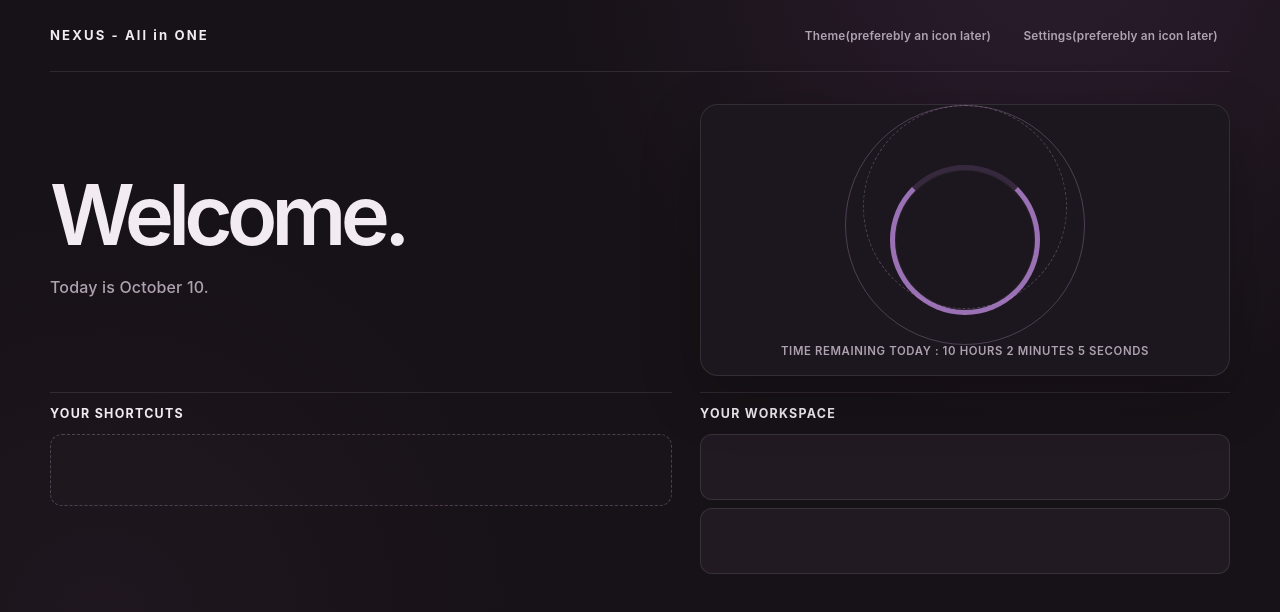
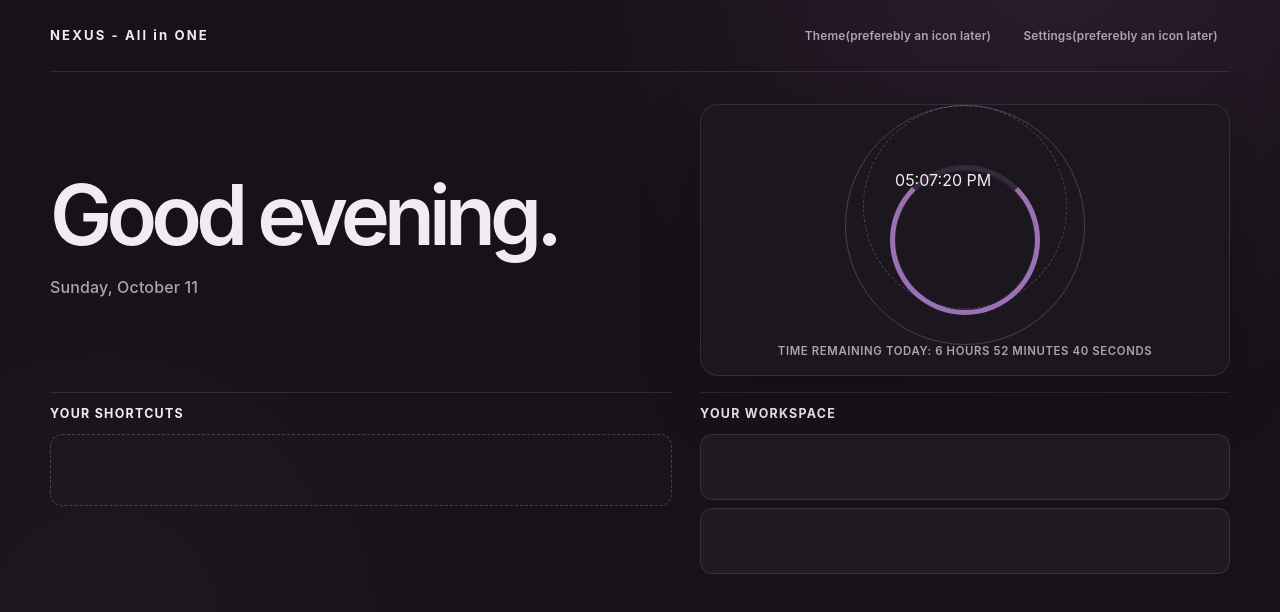
Before and after one commit to Aarjal/Nexus, a website built with Vite: page index.html in a window 1280 px wide. Built offline with nearby package versions, Linux system fonts and the light colour scheme.

Commit message:
added JS for clock and time

```diff
--- a/index.html
+++ b/index.html
@@ -3,7 +3,7 @@
   <head>
     <meta charset="UTF-8" />
     <link rel="icon" type="image/svg+xml" href="/favicon.svg" />
-    <link rel="stylesheet" href="src/style.css" />
+    <!-- <link rel="stylesheet" href="src/style.css" /> -->
     <meta name="viewport" content="width=device-width, initial-scale=1.0" />
     <title>nexus</title>
   </head>
@@ -33,8 +33,9 @@
         <p id="time-lebel">
           Time remaining today : 10 hours 2 minutes 5 seconds
         </p>
-        <!-- this will be as per clock added later on-->
-        <figure><!--Insert a working circular 24 hour clock here--></figure>
+        <figure>
+          <time id="digital-time">--:--:--</time>
+        </figure>
       </section>
 
       <section class="shortcuts" aria-labelledby="shortcuts-title">
--- a/src/main.js
+++ b/src/main.js
@@ -1 +1,74 @@
 import './style.css'
+
+const intervalKey = '__nexusClockInterval__'
+
+if (typeof window[intervalKey] !== 'undefined') {
+  window.clearInterval(window[intervalKey])
+}
+
+const greetingText = document.querySelector('#greeting-text')
+const currentDate = document.querySelector('#current-date')
+const digitalTime = document.querySelector('#digital-time')
+const timeRemaining = document.querySelector('#time-lebel')
+
+const dateFormatter = new Intl.DateTimeFormat(undefined, {
+  weekday: 'long',
+  month: 'long',
+  day: 'numeric',
+})
+
+const timeFormatter = new Intl.DateTimeFormat(undefined, {
+  hour: '2-digit',
+  minute: '2-digit',
+  second: '2-digit',
+})
+
+const getGreeting = (hour) => {
+  if (hour >= 5 && hour < 12) return 'Good morning.'
+  if (hour < 17) return 'Good afternoon.'
+  if (hour < 21) return 'Good evening.'
+  return 'Good night.'
+}
+
+const formatRemainingTime = (milliseconds) => {
+  const totalSeconds = Math.max(0, Math.floor(milliseconds / 1000))
+  const hours = Math.floor(totalSeconds / 3600)
+  const minutes = Math.floor((totalSeconds % 3600) / 60)
+  const seconds = totalSeconds % 60
+
+  return `${hours} hours ${minutes} minutes ${seconds} seconds`
+}
+
+const updateDashboardTime = () => {
+  const now = new Date()
+  const nextMidnight = new Date(now)
+
+  nextMidnight.setHours(24, 0, 0, 0)
+
+  if (greetingText) {
+    greetingText.textContent = getGreeting(now.getHours())
+  }
+
+  if (currentDate) {
+    currentDate.textContent = dateFormatter.format(now)
+  }
+
+  if (digitalTime) {
+    digitalTime.textContent = timeFormatter.format(now)
+    digitalTime.dateTime = [
+      now.getFullYear(),
+      String(now.getMonth() + 1).padStart(2, '0'),
+      String(now.getDate()).padStart(2, '0'),
+    ].join('-') +
+      `T${String(now.getHours()).padStart(2, '0')}:${String(now.getMinutes()).padStart(2, '0')}:${String(now.getSeconds()).padStart(2, '0')}`
+  }
+
+  if (timeRemaining) {
+    timeRemaining.textContent = `Time remaining today: ${formatRemainingTime(nextMidnight - now)}`
+  }
+}
+
+if (greetingText || currentDate || digitalTime || timeRemaining) {
+  updateDashboardTime()
+  window[intervalKey] = window.setInterval(updateDashboardTime, 1000)
+}
```
